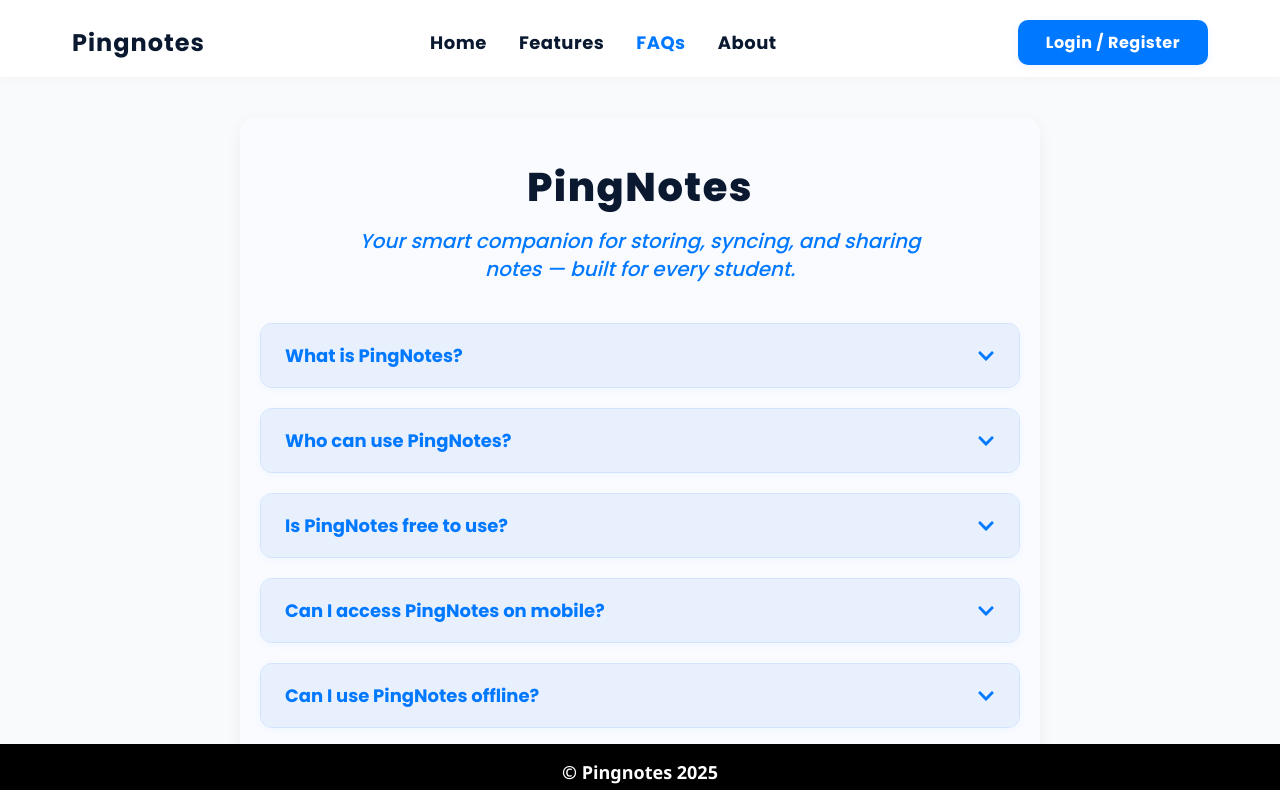
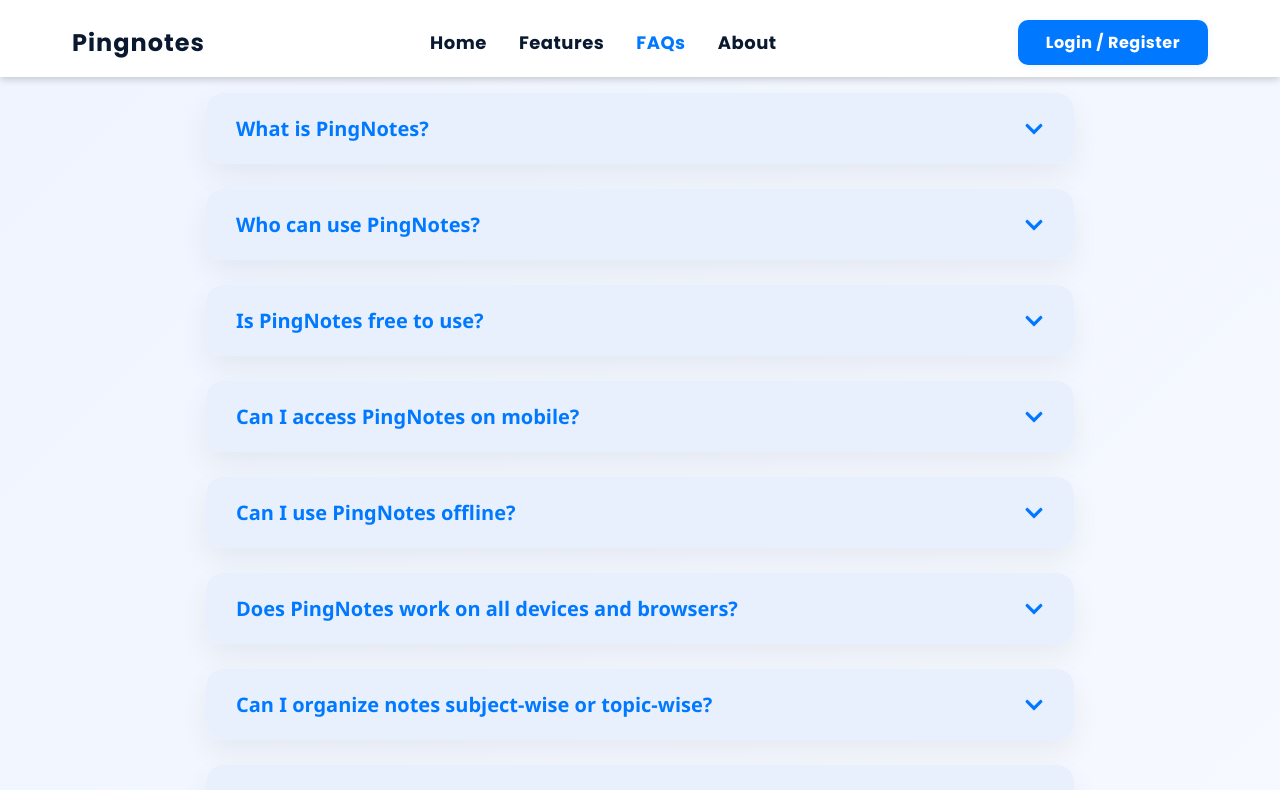
Before and after one commit to csdivyansh/PingNotes, a React (Vite) app in the folder frontend/: page /faq in a window 1280 px wide. Shown: the top 790 px of the page. Built offline with nearby package versions, Linux system fonts and the light colour scheme; the HTML template or start-up script is replaced by a standard one.

Commit message:
updated ui2

```diff
--- a/frontend/src/components/About.css
+++ b/frontend/src/components/About.css
@@ -2,7 +2,7 @@
   padding: 50px 20px;
   background: linear-gradient(135deg, #f0f4ff, #f9fcff);
   min-height: 100vh;
-  font-family: 'Segoe UI', Tahoma, Geneva, Verdana, sans-serif;
+  font-family: "Segoe UI", Tahoma, Geneva, Verdana, sans-serif;
 }
 
 /* Header Section */
@@ -80,10 +80,10 @@
 
 .developer-cards {
   display: flex;
-  flex-wrap: wrap;
+  flex-wrap: nowrap;
   justify-content: center;
-  gap: 30px;
-  max-width: 900px;
+  gap: 40px;
+  min-width: 500px;
   margin: 0 auto;
 }
 
@@ -92,8 +92,7 @@
   border-radius: 20px;
   width: 220px;
   padding: 30px 25px;
-  box-shadow:
-    6px 6px 10px rgba(163, 177, 198, 0.6),
+  box-shadow: 6px 6px 10px rgba(163, 177, 198, 0.6),
     -6px -6px 10px rgba(255, 255, 255, 0.8);
   transition: all 0.4s ease;
   cursor: pointer;
@@ -103,8 +102,7 @@
 
 .dev-card:hover {
   transform: translateY(-10px) scale(1.05);
-  box-shadow:
-    8px 8px 20px rgba(0, 191, 255, 0.4),
+  box-shadow: 8px 8px 20px rgba(0, 191, 255, 0.4),
     -8px -8px 20px rgba(255, 255, 255, 0.9);
 }
 
@@ -139,7 +137,7 @@
   box-shadow: 0 4px 15px rgba(0, 0, 0, 0.15);
   user-select: none;
   transition: transform 0.3s ease, box-shadow 0.3s ease;
-  font-family: 'Segoe UI', Tahoma, Geneva, Verdana, sans-serif;
+  font-family: "Segoe UI", Tahoma, Geneva, Verdana, sans-serif;
   letter-spacing: 2px;
   text-transform: uppercase;
   cursor: default;
@@ -167,7 +165,9 @@
 
 @media (max-width: 600px) {
   .developer-cards {
-    flex-direction: column;
+    flex-direction: row;
+    flex-wrap: nowrap;
+    overflow-x: auto;
     gap: 20px;
   }
 }
--- a/frontend/src/components/FAQ.jsx
+++ b/frontend/src/components/FAQ.jsx
@@ -116,11 +116,6 @@ const FAQ = () => {
     <>
       <Navbar />
       <div className="faq-container">
-        <h1 className="faq-title">PingNotes</h1>
-        <p className="faq-subtitle">
-          Your smart companion for storing, syncing, and sharing notes — built
-          for every student.
-        </p>
         <div className="faq-list">
           {faqs.map((faq, index) => (
             <div key={index} className="faq-item">
--- a/frontend/src/components/FAQpage.css
+++ b/frontend/src/components/FAQpage.css
@@ -1,69 +1,76 @@
-* {
-  padding: 0;
-  margin: 0;
-  box-sizing: border-box;
-  font-family: "Poppins", Arial, sans-serif;
+body {
+  background: linear-gradient(135deg, #f0f4ff, #f9fcff);
+  font-family: "Segoe UI", Tahoma, Geneva, Verdana, sans-serif;
 }
 
-.faq-container {
-  max-width: 800px;
-  margin: 40px auto 0 auto;
-  padding: 40px 20px;
-  background-color: #f9fbff;
-  border-radius: 16px;
-  box-shadow: 0 4px 16px rgba(0, 0, 0, 0.05);
+.faq-page {
+  padding: 1rem;
+  padding: 50px 20px;
+  min-height: 100vh;
+}
+
+.faq-header {
+  text-align: center;
+  margin-bottom: 60px;
 }
 
 .faq-title {
-  font-size: 40px;
+  font-size: 42px;
+  background: linear-gradient(90deg, #004aad, #00bfff);
+  -webkit-background-clip: text;
+  -webkit-text-fill-color: transparent;
   font-weight: 800;
-  color: #0a192f;
-  text-align: center;
-  margin-bottom: 10px;
+  margin-bottom: 15px;
   letter-spacing: 1.5px;
-  font-family: "Poppins", Arial, sans-serif;
+  font-family: "Segoe UI", Tahoma, Geneva, Verdana, sans-serif;
 }
 
 .faq-subtitle {
+  font-size: 18px;
+  color: #444;
+  max-width: 750px;
+  margin: 0 auto 40px auto;
+  line-height: 1.6;
   text-align: center;
-  color: #0078ff;
-  font-size: 20px;
-  max-width: 600px;
-  margin: 0 auto 40px;
   font-style: italic;
-  line-height: 1.4;
   font-weight: 500;
-  font-family: "Poppins", Arial, sans-serif;
+}
+
+.faq-list {
+  padding: 1rem;
+  display: grid;
+  grid-template-columns: 1fr;
+  gap: 25px;
+  max-width: 900px;
+  margin: 0 auto;
 }
 
 .faq-item {
-  background-color: #f0f6ff;
-  border: 1px solid #d3e3fd;
-  border-radius: 12px;
-  margin-bottom: 20px;
+  background: white;
+  border-radius: 16px;
   padding: 0;
+  box-shadow: 0 12px 30px rgba(0, 0, 0, 0.06);
+  transition: box-shadow 0.3s, transform 0.2s;
   overflow: hidden;
-  transition: box-shadow 0.3s, transform 0.2s;
-  box-shadow: 0 2px 8px rgba(0, 120, 255, 0.04);
 }
 
 .faq-item:hover {
-  box-shadow: 0 6px 24px rgba(0, 120, 255, 0.1);
-  transform: translateY(-2px) scale(1.01);
+  box-shadow: 0 16px 40px rgba(0, 0, 0, 0.1);
+  transform: translateY(-4px) scale(1.01);
 }
 
 .faq-question {
-  padding: 18px 24px;
+  padding: 22px 30px;
   cursor: pointer;
   font-weight: 700;
-  font-size: 18px;
+  font-size: 20px;
   color: #0078ff;
   display: flex;
   justify-content: space-between;
   align-items: center;
   background-color: #e8f0fe;
-  border-radius: 12px;
-  font-family: "Poppins", Arial, sans-serif;
+  border-radius: 16px 16px 0 0;
+  font-family: "Segoe UI", Tahoma, Geneva, Verdana, sans-serif;
   transition: background 0.2s;
 }
 
@@ -72,17 +79,17 @@
 }
 
 .faq-answer {
-  padding: 18px 24px;
-  font-size: 16px;
+  padding: 20px 30px;
+  font-size: 17px;
   color: #0a192f;
   border-top: 1px solid #d3e3fd;
   background-color: #ffffff;
   font-weight: 500;
-  font-family: "Poppins", Arial, sans-serif;
+  font-family: "Segoe UI", Tahoma, Geneva, Verdana, sans-serif;
 }
 
 .faq-icon {
-  font-size: 20px;
+  font-size: 22px;
   transition: transform 0.3s ease;
 }
 
@@ -90,25 +97,29 @@
   transform: rotate(180deg);
 }
 
-@media screen and (max-width: 600px) {
+@media (max-width: 900px) {
+  .faq-list {
+    max-width: 100%;
+    gap: 18px;
+  }
+}
+
+@media (max-width: 600px) {
+  .faq-page {
+    padding: 20px 4px;
+  }
   .faq-title {
     font-size: 28px;
   }
-
   .faq-subtitle {
     font-size: 16px;
   }
-
   .faq-question {
     font-size: 16px;
     padding: 14px 12px;
   }
-
   .faq-answer {
     font-size: 15px;
     padding: 14px 12px;
   }
-  .faq-container {
-    padding: 20px 4px;
-  }
 }
--- a/frontend/src/components/Footer.jsx
+++ b/frontend/src/components/Footer.jsx
@@ -1,3 +1,3 @@
-export default function Footer() {
-  return <footer>© Pingnotes 2025</footer>;
+export default function Footer({ className = "" }) {
+  return <footer className={className}>© Pingnotes 2025</footer>;
 }
--- a/frontend/src/components/Home.jsx
+++ b/frontend/src/components/Home.jsx
@@ -119,7 +119,16 @@ const Home = () => {
           </Link>
         </section>
       </div>
-      <Footer />
+      <Footer className="fixed-footer" />
+      <style>{`
+        .fixed-footer {
+          position: fixed;
+          left: 0;
+          bottom: 0;
+          width: 100%;
+          z-index: 100;
+        }
+      `}</style>
     </>
   );
 };
--- a/frontend/src/components/Navbar.jsx
+++ b/frontend/src/components/Navbar.jsx
@@ -36,7 +36,7 @@ const Navbar = () => {
         top: 0,
         zIndex: 1000,
         background: "#fff",
-        boxShadow: "0 2px 8px rgba(0,0,0,0.03)",
+        boxShadow: "0 2px 8px rgba(0,0,0,0.2)",
         width: "100%",
         fontFamily: "Poppins, Arial, sans-serif",
       }}
--- a/frontend/src/components/RoleSelection.jsx
+++ b/frontend/src/components/RoleSelection.jsx
@@ -2,6 +2,7 @@ import React, { useState, useEffect, useRef } from "react";
 import { useNavigate } from "react-router-dom";
 import apiService from "../services/api.js";
 import Navbar from "./Navbar";
+import Footer from "./Footer.jsx";
 
 const roles = [
   { label: "Student" },
@@ -137,7 +138,7 @@ export default function RoleSelection() {
       <Navbar />
       <div
         style={{
-          minHeight: "calc(100vh - 80px)",
+          minHeight: "85vh",
           background: "#fff",
           display: "flex",
           flexDirection: "column",
@@ -145,7 +146,7 @@ export default function RoleSelection() {
           justifyContent: "center",
         }}
       >
-        <h2 style={{ marginBottom: 100, fontSize: 50 }}>You are a......</h2>
+        <h2 style={{ marginBottom: 100, fontSize: 70 }}>You are a......</h2>
         <div style={{ display: "flex", gap: 32 }}>
           {roles.map((role) => (
             <button
@@ -218,6 +219,16 @@ export default function RoleSelection() {
           </div>
         )}
       </div>
+      <Footer className="fixed-footer" />
+      <style>{`
+        .fixed-footer {
+          position: fixed;
+          left: 0;
+          bottom: 0;
+          width: 100%;
+          z-index: 100;
+        }
+      `}</style>
     </>
   );
 }
--- a/frontend/src/components/features.css
+++ b/frontend/src/components/features.css
@@ -6,9 +6,10 @@
 
 .features-page {
   padding: 40px 20px;
-  background-color: #f4f6f8;
+  background: linear-gradient(135deg, #f0f4ff, #f9fcff);
+  linear-gradient(135deg, #f0f4ff, #f9fcff);
   min-height: 100vh;
-  font-family: 'Segoe UI', sans-serif;
+  font-family: "Segoe UI", sans-serif;
 }
 
 .features-header {
--- a/frontend/src/global.css
+++ b/frontend/src/global.css
@@ -10,7 +10,6 @@ footer {
   font-family: "Segoe UI", Tahoma, Geneva, Verdana, sans-serif;
   font-weight: 600;
   font-size: large;
-  position: fixed;
   bottom: 0;
   text-align: center;
   background: #000;
```
Also changed, not shown: frontend/src/components/About.jsx (+58 -55 lines), frontend/src/components/UserDashboard.jsx (+28 -6 lines), 1 other file (tests, documents, lock files or other folders).
